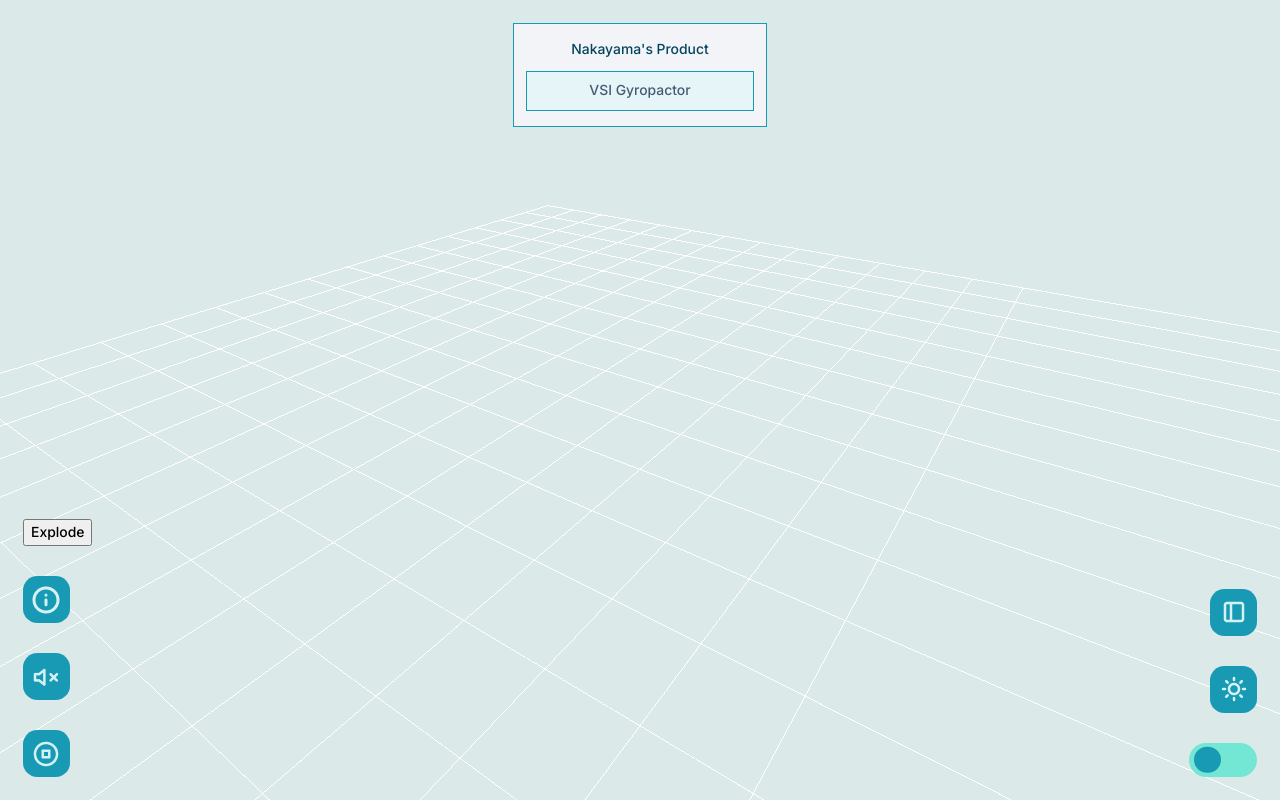
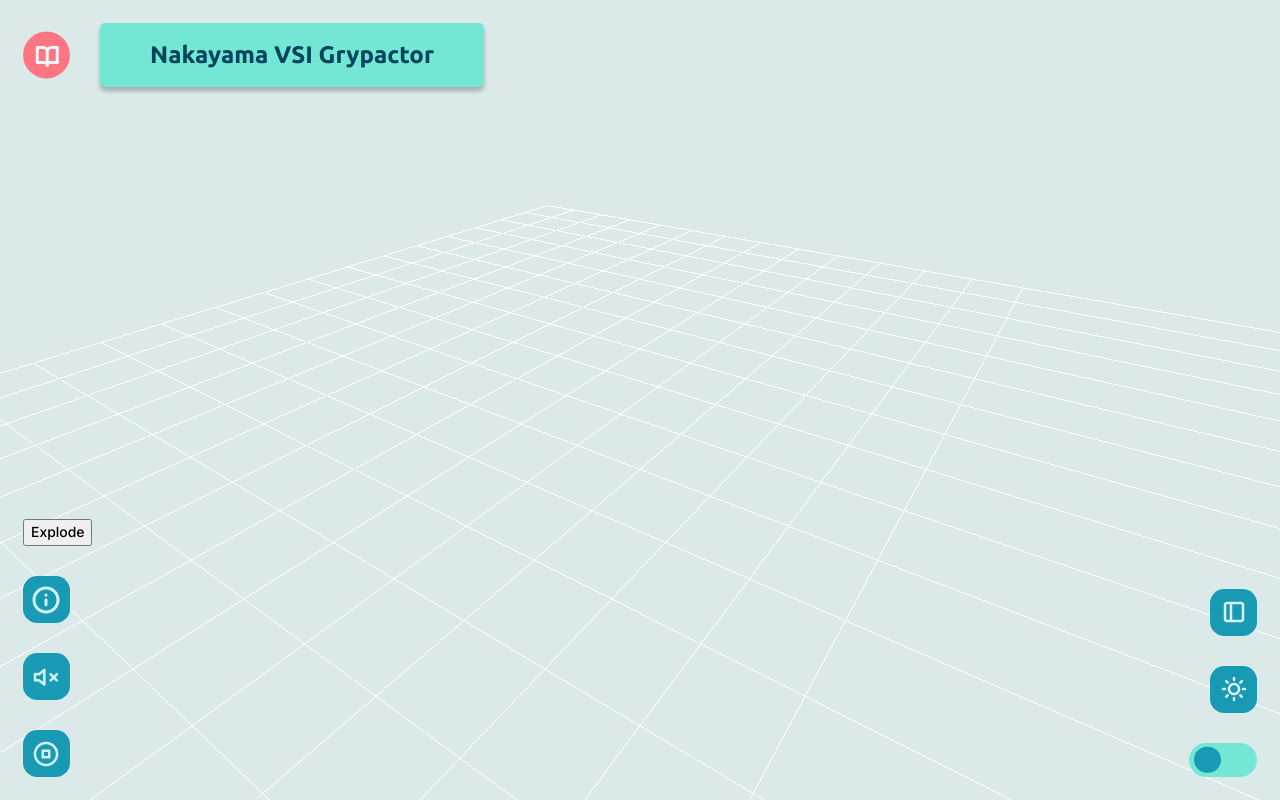
Before and after one commit to itbdelaboprogramming/Smart_Presentation_Exhibition_Jakarta, a PHP site: page / in a window 1280 px wide. Run offline with PHP 8.4, Linux system fonts and the light colour scheme; some libraries are stand-ins or nearby versions.

Commit message:
feat: pdf button UI

```diff
--- a/index.php
+++ b/index.php
@@ -17,6 +17,12 @@
     <body>
         <div class="home-page">
             <canvas id="myCanvas">    </canvas>
+            <div class="container-top-left">
+                <img class="menu-pdf" src="./assets/Pdf.svg">
+                <div class="page-name-container">
+                    <div class="page-name-text">Nakayama VSI Grypactor</div>
+                </div>
+            </div>
 
             <div class="information-container" id="information-container" style="display:none;">
                 <div class="information-description">
@@ -137,13 +143,6 @@
                 </div>
                 <div class="toggle"></div>
             </div>
-
-            <div class="item-name-container" id="item-category">
-                <p class="text-file-name">Nakayama's Product</p>
-                <div class="type-container">
-                    <div class="text-file-type">VSI Gyropactor</div>
-                </div>
-            </div>
             <script type="module" src="script.js"> </script>
             <script type="module" src="./js/home.js"></script>
         </div>
--- a/style/style.css
+++ b/style/style.css
@@ -95,6 +95,19 @@ canvas {
 }
 
 /* ------------------------------------------- FLOATING CONTAINER ------------------------------------------ */
+.container-top-left {
+	position: fixed;
+	z-index: 1;
+	top: 0;
+	left: 0;
+	margin-top: 23px;
+	margin-left: 23px;
+
+	display: flex;
+	flex-direction: row;
+	gap: 30px;
+}
+
 .container-bottom-left {
 	position: fixed;
 	z-index: 1;
@@ -748,3 +761,40 @@ canvas {
 	color: var(--text-color-primary-color-200);
 	padding-right: 16px;
 }
+
+/* Page Name */
+.page-name-container {
+	padding: 18px 50px 18px 50px;
+	background: var(--primary-color-50);
+	box-shadow: 0px 4px 4px rgba(0, 0, 0, 0.25);
+	border-radius: 5px;
+}
+
+@media (max-width: 1000px) {
+	.page-name-container {
+		display: none;
+	}
+}
+
+.page-name-text {
+	font-family: "Ubuntu";
+	font-style: normal;
+	font-weight: 700;
+	font-size: 24px;
+	line-height: 28px;
+	text-align: center;
+	color: var(--primary-color-200);
+}
+
+/* pdf button */
+.menu-pdf {
+	cursor: pointer;
+	border-radius: 50%;
+}
+
+.menu-pdf:hover {
+	/* filter: drop-shadow(0 4 4 rgba(0, 0, 0, 0.75)); */
+	/* text-shadow: 0px 4px 4px rgba(0, 0, 0, 0.25); */
+	/* box-shadow: 0px 4px 4px #00000040; */
+	filter: drop-shadow(0px 4px 4px rgba(24, 154, 180, 0.75));
+}
```
Also changed, not shown: assets/Pdf.svg (added), assets/Video.svg (added).
